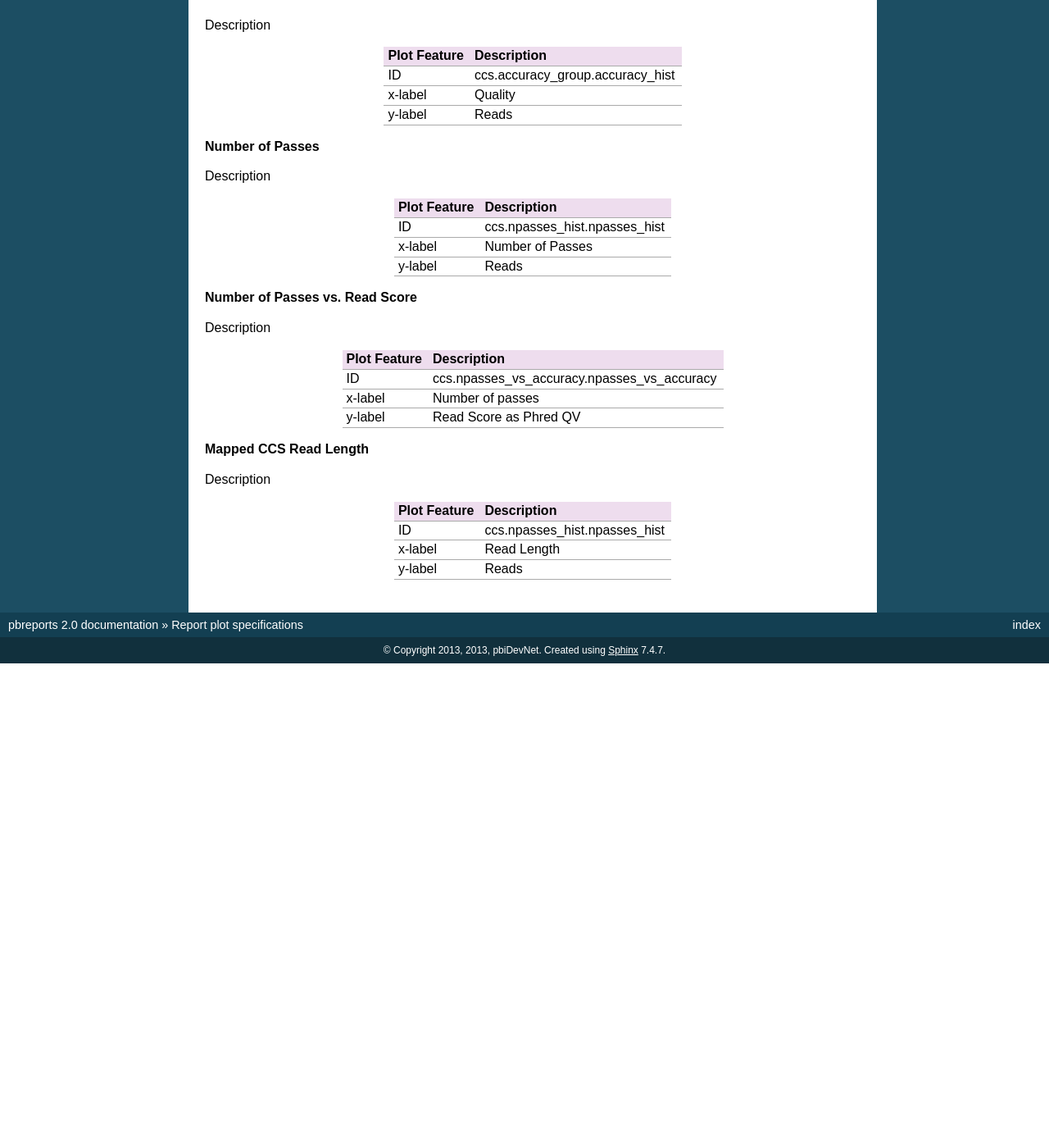
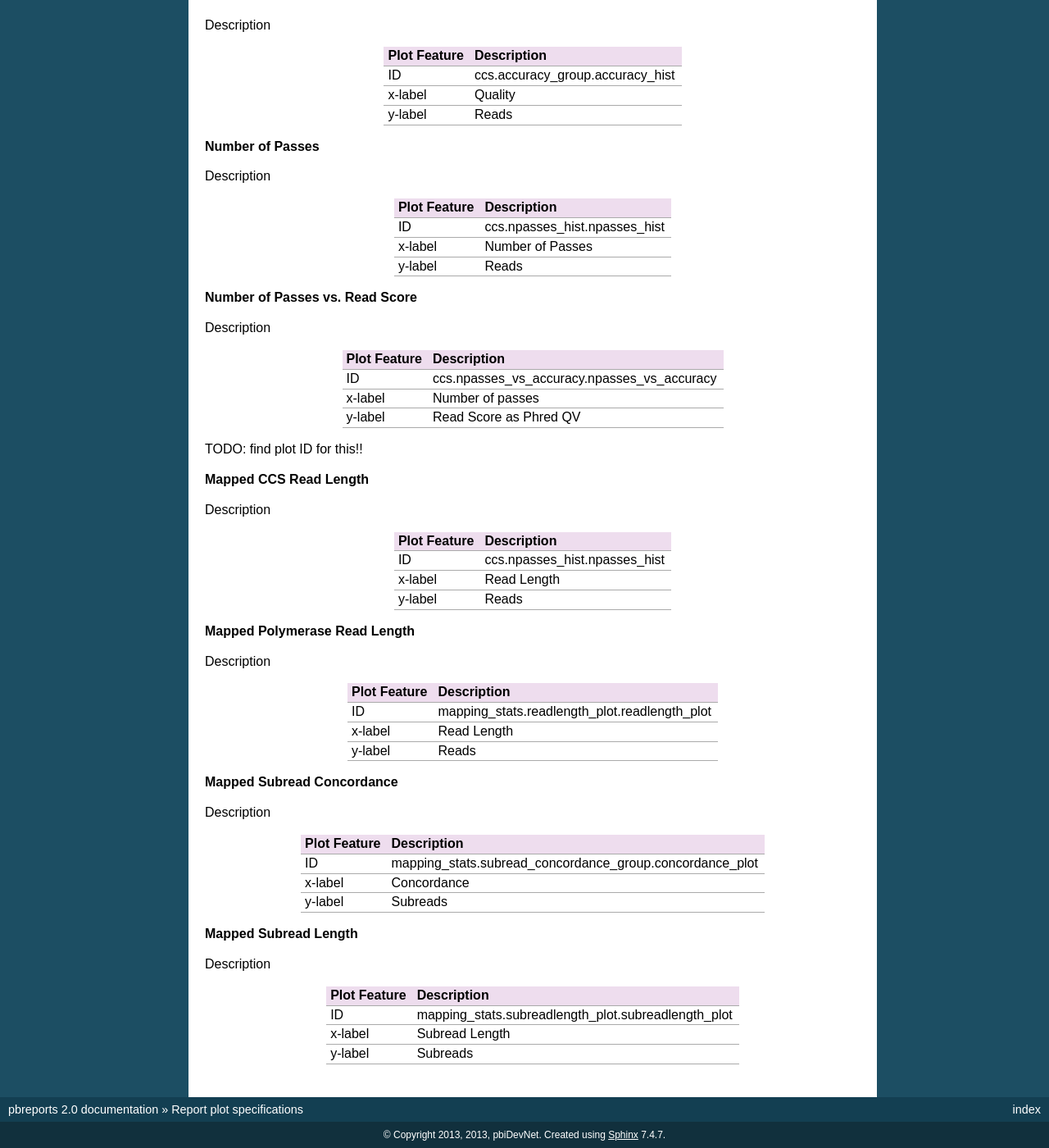
Before and after one commit to Global19-atlassian-net/pbreports, a Sphinx documentation site: the page built from doc/specs/plots.rst, in a window 1280 px wide and 1400 px high, scrolled down 293 px. Shown: the whole window at 82% size. Built offline with Sphinx 7.4.7, drawn with Linux system fonts in a browser that asks for light colours; before the commit the page ends 1102 px from its top, so only the background shows below that.

Commit message:
Update plots.rst

```diff
--- a/doc/specs/plots.rst
+++ b/doc/specs/plots.rst
@@ -56,6 +56,8 @@ y-label                               Read Score as Phred QV
 
 
 
+TODO: find plot ID for this!!
+
 **Mapped CCS Read Length**
 
 Description
@@ -67,3 +69,43 @@ ID                                    ccs.npasses_hist.npasses_hist
 x-label                               Read Length
 y-label                               Reads
 ====================================  =====================================================================================================================================
+
+
+**Mapped Polymerase Read Length**
+
+Description
+
+====================================  =====================================================================================================================================
+Plot Feature                          Description
+====================================  =====================================================================================================================================
+ID                                    mapping_stats.readlength_plot.readlength_plot
+x-label                               Read Length
+y-label                               Reads
+====================================  =====================================================================================================================================
+
+
+
+**Mapped Subread Concordance**
+
+Description
+
+====================================  =====================================================================================================================================
+Plot Feature                          Description
+====================================  =====================================================================================================================================
+ID                                    mapping_stats.subread_concordance_group.concordance_plot
+x-label                               Concordance
+y-label                               Subreads
+====================================  =====================================================================================================================================
+
+
+**Mapped Subread Length**
+
+Description
+
+====================================  =====================================================================================================================================
+Plot Feature                          Description
+====================================  =====================================================================================================================================
+ID                                    mapping_stats.subreadlength_plot.subreadlength_plot
+x-label                               Subread Length
+y-label                               Subreads
+====================================  =====================================================================================================================================
```
